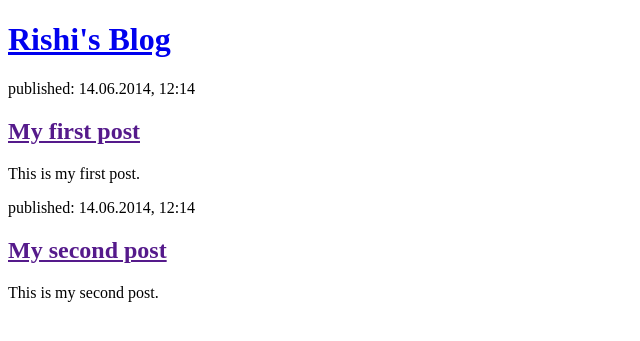
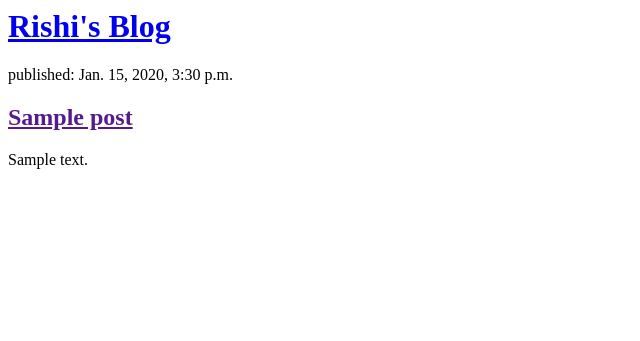
Before and after one commit to RIPYO6/my-first-blog, a Django app: page / in a window 1280 px wide. Shown: the top 341 px of the page, without its empty margins (0-640 px from the left). Run offline with Django 3.2, Linux system fonts and the light colour scheme; tables that the repository leaves empty hold one stand-in row (values such as "Sample post").

Commit message:
made changes to template to display posts from database.

```diff
--- a/blog/templates/blog/post_list.html
+++ b/blog/templates/blog/post_list.html
@@ -1,23 +1,11 @@
-<!DOCTYPE html>
-<html>
-    <head>
-        <title>Rishi's blog</title>
-    </head>
-    <body>
-        <header>
-            <h1><a href="/">Rishi's Blog</a></h1>
-        </header>
+<header>
+    <h1><a href="/">Rishi's Blog</a></h1>
+</header>
 
-        <article>
-            <time>published: 14.06.2014, 12:14</time>
-            <h2><a href="">My first post</a></h2>
-            <p>This is my first post.</p>
-        </article>
-
-        <article>
-            <time>published: 14.06.2014, 12:14</time>
-            <h2><a href="">My second post</a></h2>
-            <p>This is my second post.</p>
-        </article>
-    </body>
-</html>
+{% for post in posts %}
+    <article>
+        <time>published: {{ post.published_date }}</time>
+        <h2><a href="">{{ post.title }}</a></h2>
+        <p>{{ post.text|linebreaksbr }}</p>
+    </article>
+{% endfor %}
--- a/blog/views.py
+++ b/blog/views.py
@@ -1,5 +1,8 @@
 from django.shortcuts import render
+from django.utils import timezone
+from .models import Post
 
 # Create your views here.
 def post_list(request):
-    return render(request, 'blog/post_list.html', {})
+    posts = Post.objects.filter(published_date__lte=timezone.now()).order_by('published_date')
+    return render(request, 'blog/post_list.html', {'posts':posts})
```
